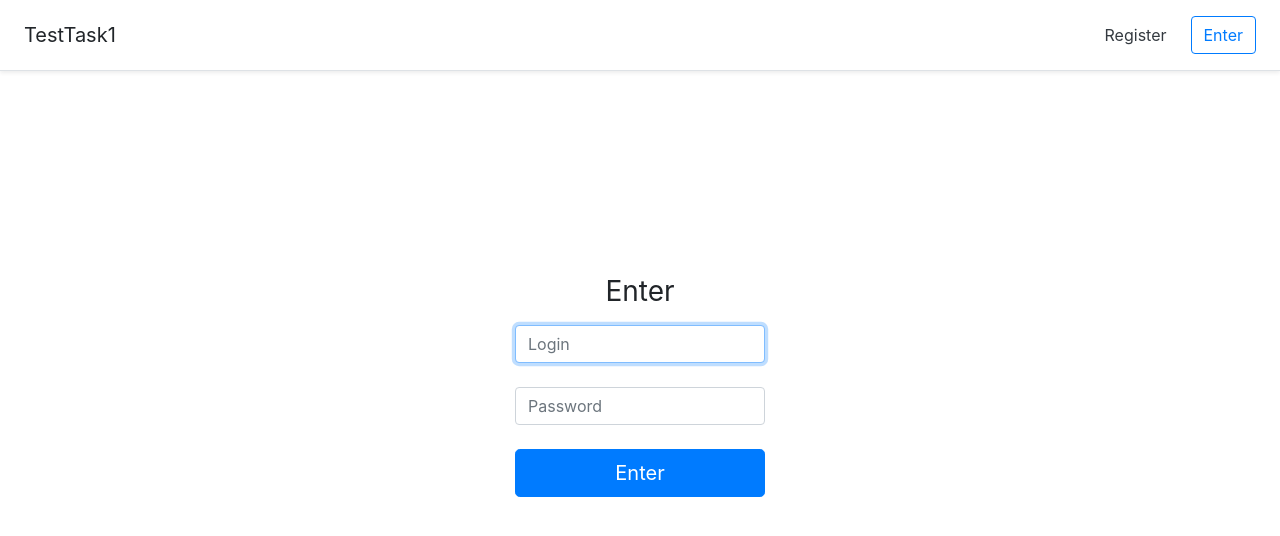
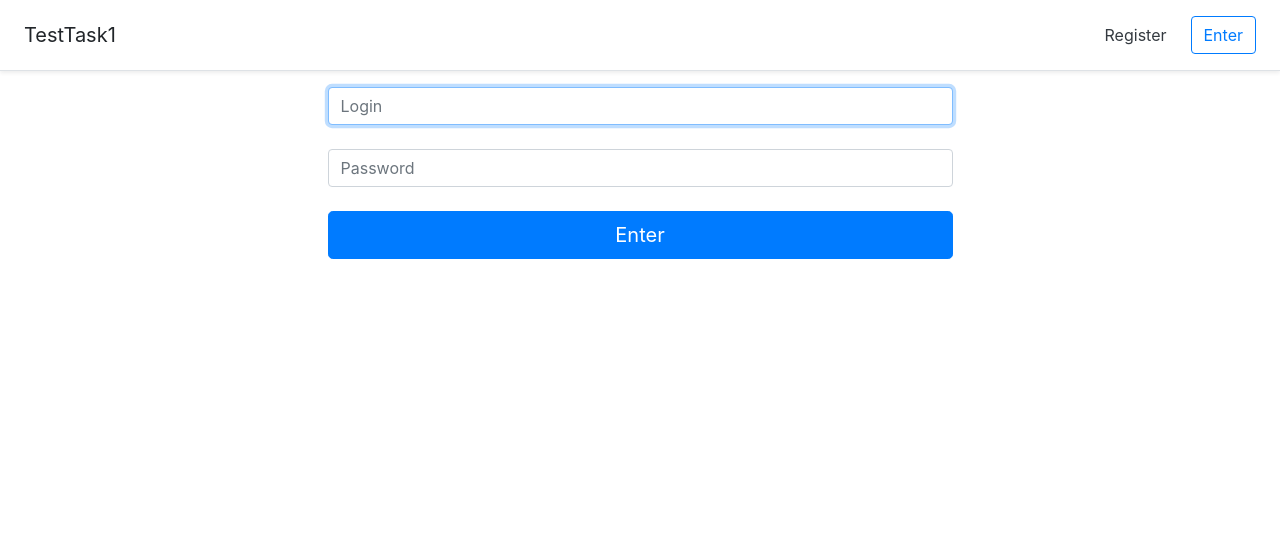
Before and after one commit to Xamix123/RegisterPhp, a PHP site: page / in a window 1280 px wide. Shown: the top 536 px of the page. Run offline with PHP 8.4, Linux system fonts and the light colour scheme; some libraries are stand-ins or nearby versions.

Commit message:
register php v 1.0 . Create actions for register and login users.

```diff
--- a/app/config/db_params.php
+++ b/app/config/db_params.php
@@ -3,6 +3,6 @@ return [
     'host' => 'localhost',
     'dbname' => 'test_task1',
     'user' => 'root',
-    'password' => 'кщще',
+    'password' => '',
     'charset' => 'utf8'
 ];
--- a/app/resources/css/style.css
+++ /dev/null
@@ -1,10 +0,0 @@
-.block {
-    width: 250px;
-    height: 250px;
-    position: absolute;
-    top: 0;
-    right: 0;
-    bottom: 0;
-    left: 0;
-    margin: auto;
-}
--- a/app/resources/views/layouts/header.php
+++ b/app/resources/views/layouts/header.php
@@ -6,7 +6,6 @@
 
     <!-- Bootstrap core CSS -->
     <link href="https://stackpath.bootstrapcdn.com/bootstrap/4.5.2/css/bootstrap.min.css" rel="stylesheet" integrity="sha384-JcKb8q3iqJ61gNV9KGb8thSsNjpSL0n8PARn9HuZOnIxN0hoP+VmmDGMN5t9UJ0Z" crossorigin="anonymous">
-    <link href="/app/resources/css/style.css" rel="stylesheet">
 </head>
 <body class="text-center">
 <div class="d-flex flex-column flex-md-row align-items-center p-3 px-md-4 mb-3 bg-white border-bottom shadow-sm">
--- a/app/resources/views/login.php
+++ b/app/resources/views/login.php
@@ -1,5 +1,8 @@
 <?php require ROOT . '/app/resources/views/layouts/header.php'; ?>
 <section>
+    <div class ="row justify-content-center">
+
+        <div class ="col-md-6">
     <?php if (isset($_SESSION['success'])) : ?>
         <div class="container alert alert-success">
             <p>User added successfully</p>
@@ -14,15 +17,12 @@
                 <?php endforeach; ?>
         </div>
     <?php endif; ?>
-        <div class="block">
             <form class="form-signin" method="post">
-                <h1 class="h3 mb-3 font-weight-normal">Enter</h1>
                 <label for="login" class="sr-only">Login</label>
                 <input type="text" id="login" name="login" class="form-control" placeholder="Login" required autofocus> <br>
                 <label for="password" class="sr-only">Password</label>
                 <input type="password" id="password" name="password" class="form-control" placeholder="Password" required><br>
                 <input class="btn btn-lg btn-primary btn-block" type="submit" name="submit" value="Enter"/>
             </form>
-        </div>
 </section>
 <?php require ROOT . '/app/resources/views/layouts/footer.php'; ?>
--- a/app/resources/views/register.php
+++ b/app/resources/views/register.php
@@ -14,13 +14,12 @@
                     </div>
                     <?php endif; ?>
 
-                        <h2>Регистрация</h2>
                         <form action ="#" method="post">
                             <label for="login" class="sr-only">Login</label>
                             <input type="text" name="login" id="login" class="form-control" placeholder="Login" required autofocus>
                             <label for="password" class="sr-only">Password</label><br>
                             <input type="password" name="password" id="password" class="form-control" placeholder="Password" required><br>
-                            <input name="submit" class="btn btn-lg btn-primary btn-block" type="submit"/>
+                            <input name="submit" class="btn btn-lg btn-primary btn-block" value="Register" type="submit"/>
                         </form>
                 </div>
             </div>
--- a/app/view/View.php
+++ b/app/view/View.php
@@ -4,9 +4,9 @@ namespace testTask1\app\view;
 
 class View
 {
-    protected array $data;
+    protected $data;
 
-    private string $template;
+    private $template;
 
     public function __construct($template)
     {
--- a/composer.json
+++ b/composer.json
@@ -14,7 +14,8 @@
         "ext-pdo": "*",
         "ext-ctype": "*",
         "ext-exif": "*",
-        "nesbot/carbon": "^2.41"
+        "nesbot/carbon": "^2.41",
+        "php": "^7.4.9"
     },
     "autoload": {
         "psr-4": {
--- a/index.php
+++ b/index.php
@@ -1,6 +1,6 @@
 <?php
 
-error_reporting(E_CORE_ERROR);
+error_reporting(E_ALL);
 ini_set('display_errors', 1);
 require __DIR__ . '/vendor/autoload.php';
 
```
Also changed, not shown: 1 other file.
